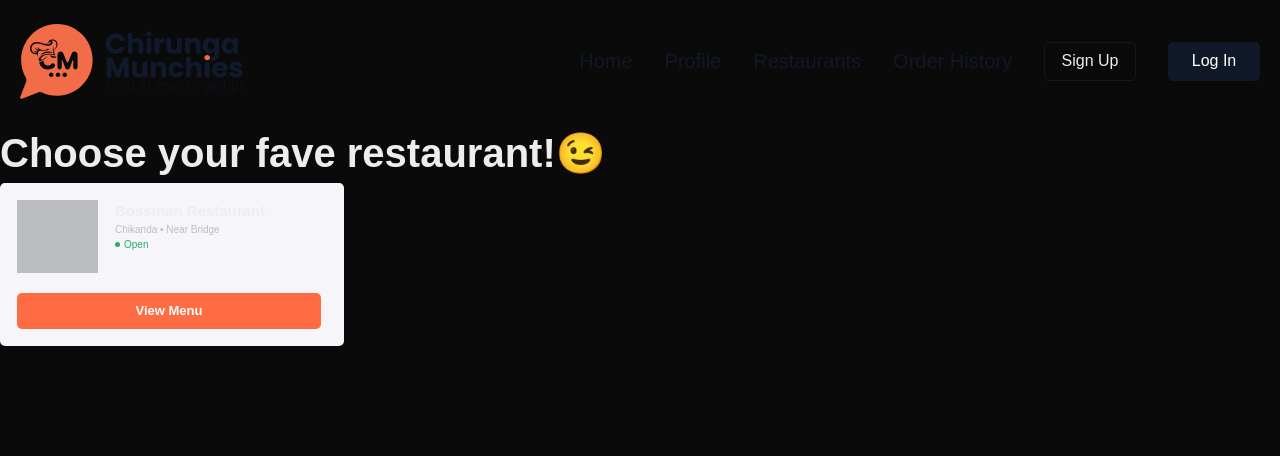
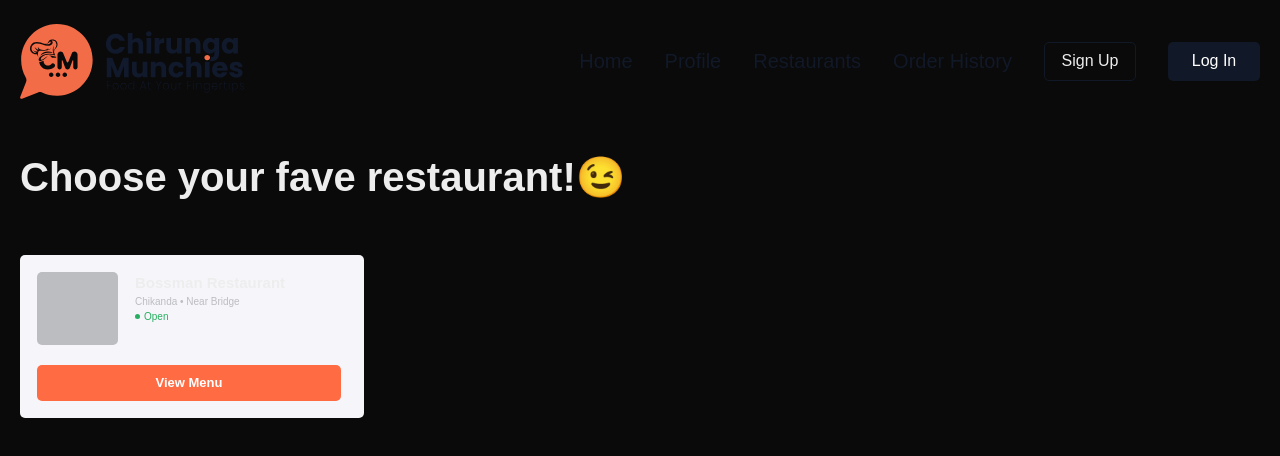
Before and after one commit to Omikhe/food-delivery-system, a Next.js app: page /restaurants in a window 1280 px wide. Shown: the top 456 px of the page. Built offline with nearby package versions, Linux system fonts and the light colour scheme.

Commit message:
alight card and CTA

```diff
--- a/app/restaurants/page.tsx
+++ b/app/restaurants/page.tsx
@@ -4,10 +4,11 @@ export default function Page() {
     return (
         <>
             <Navbar />
-            <div className="lg:text-[40px] lg:font-bold">Choose your fave restaurant!😉</div>
+            <div className="flex flex-col justify-between items-start py-6 px-5 max-w-7xl mx-auto w-full">
+                <div className="lg:text-[40px] lg:font-bold lg:mb-[48px]">Choose your fave restaurant!😉</div>
                 <div className="lg:flex lg:flex-col lg:w-[344px] lg:h-[163px] lg:bg-[#F6F5FA] lg:justify-center lg:items-start lg:p-[17px] lg:rounded-[5px]">
                     <div className="lg:flex lg:w-[257.63px] lg:h-[73.13px] lg:mb-[20px]">
-                    <div className="lg:w-[81.02px] lg:h-[73.13px] lg:bg-[#BCBDC1] lg:mr-[17px]"></div>
+                        <div className="lg:w-[81.02px] lg:h-[73.13px] lg:bg-[#BCBDC1] lg:mr-[17px] lg:rounded-[5px]" ></div>
                         <div>
                             <h1 className="lg:font-semibold lg:text-[15px]">Bossman Restaurant</h1>
                             <h2 className="lg:font-normal lg:text-[10px] lg:text-[#BCBDC1]">Chikanda • Near Bridge</h2>
@@ -21,6 +22,7 @@ export default function Page() {
                         View Menu
                     </button>
                 </div>
+            </div>
         </>
     );
 }
```
Lines whose indentation alone changed are shown as unchanged.
